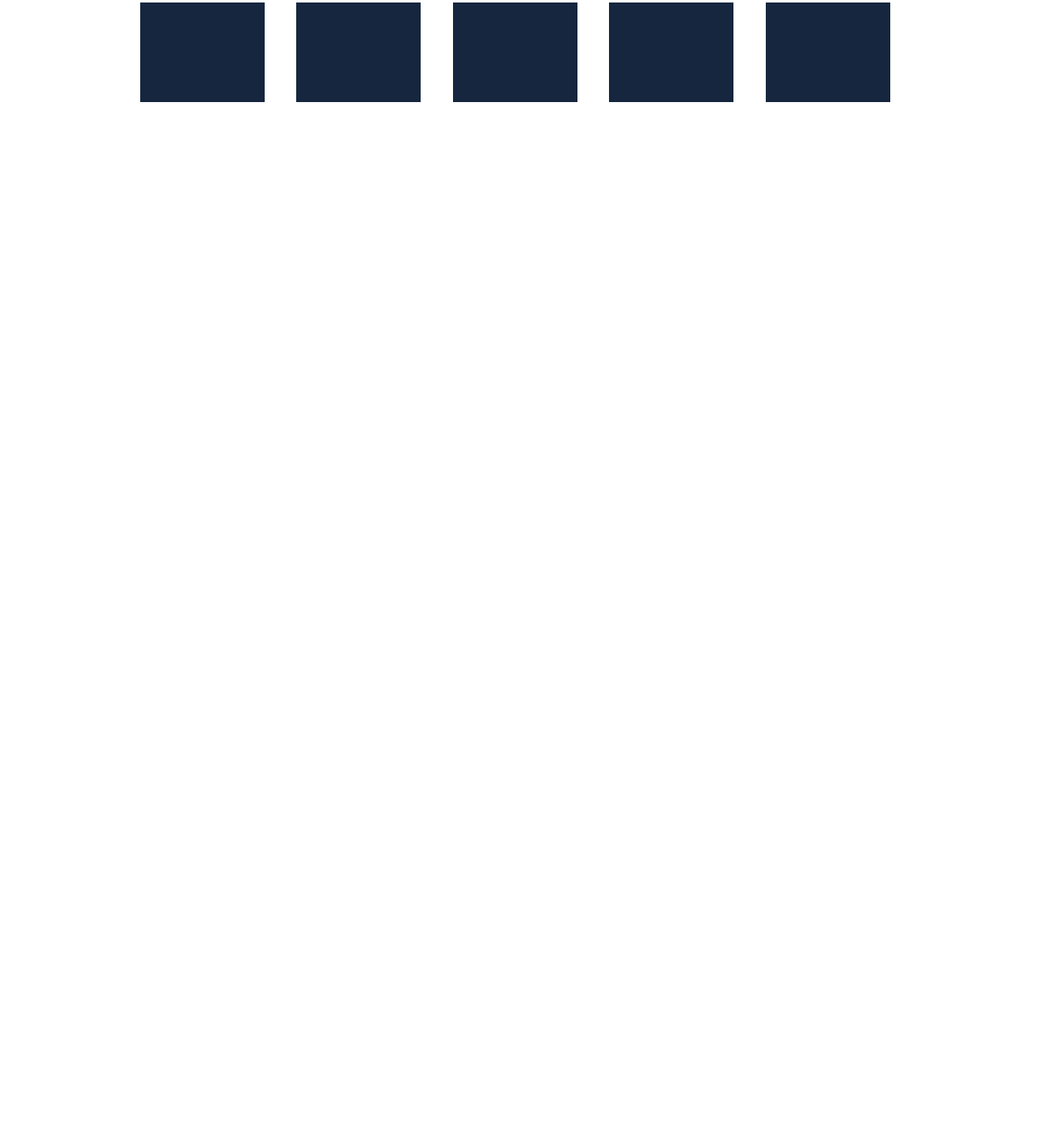
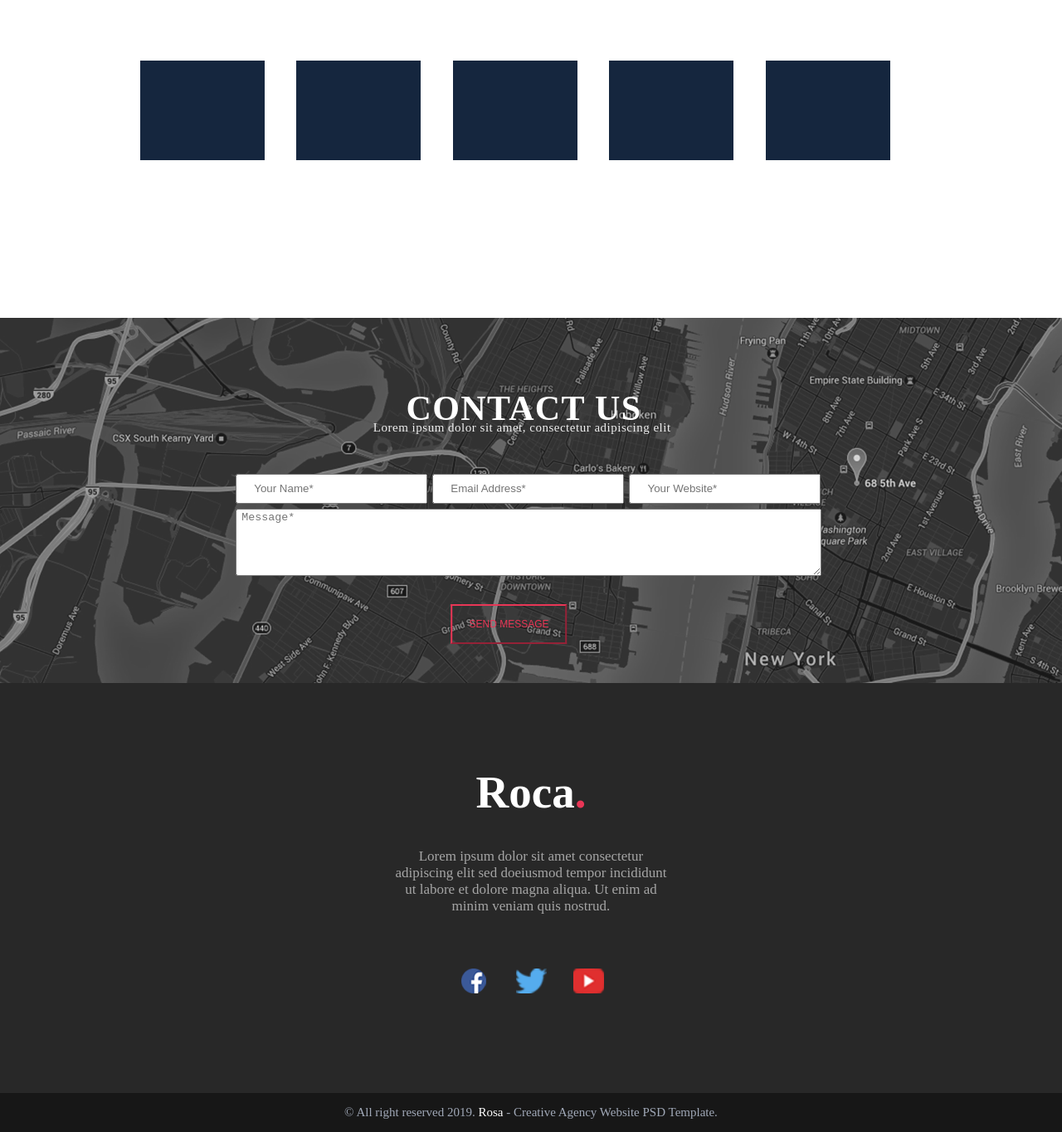
Before and after one commit to nikakek/final-project, a plain HTML site: page index.html in a window 1280 px wide. Shown: the part 5796-7160 px from the top of the page at 83% size. Before the commit the page ends 5919 px from the top, so only its background shows below. Drawn offline with Linux system fonts and the light colour scheme; a web font is replaced by a local one.

Commit message:
done(fonts left)

```diff
--- a/index.html
+++ b/index.html
@@ -362,6 +362,41 @@
   </div>
 </section>
 
+<section class="contactSection">
+  <img src="src/images/map.jpg" alt="mapPhoto">
+    <h2>CONTACT US</h2>
+    <p>Lorem ipsum dolor sit amet, consectetur adipiscing elit</p>
+
+  <div class="signContainer">
+    <form id="contactSign" method="POST" action="https://borjomi.loremipsum.ge/api/send-message">
+     <div id="inputs">
+      <input type="text" id="name" name="name" placeholder="Your Name*" required><br><br>
+      <input type="email" id="email" name="email" placeholder="Email Address*" required><br><br>
+      <input type="text" id="website" name="website" placeholder="Your Website*" required><br><br>
+      </div>
+      <textarea id="message" name="message" placeholder="Message*" rows="5" cols="30" required></textarea><br><br>
+      <input type="submit" value="SEND MESSAGE"  id="submitButton">
+    </form>
+  </div>
+</section>
+
+<footer>
+  <div id="rocaContainer">
+    <h1>Roca <span>.</span> </h1>
+    <p>Lorem ipsum dolor sit amet consectetur adipiscing elit sed doeiusmod tempor incididunt ut labore et dolore magna aliqua. Ut enim ad minim veniam quis nostrud.</p>
+    <div id="footerLinks">
+      <a href="https://www.facebook.com/nika.kekenadze.9" target="_blank"> <img src="src/images/facebook.png" alt=""></a>
+      <a href="https://twitter.com/nika_kekenadze?t=7t7PTkNSz9m6r_PITAM1TQ&s=07" target="_blank"><img src="src/images/twitter.png" alt=""></a>
+      <a href="https://www.youtube.com/channel/UCQrVW58pe9UN6HrGRwbM-1Q" target="_blank"> <img src="src/images/youtube.png" alt=""></a>
+    </div>
+  </div>
+
+  <div class="footerBottom">
+    <p>© All right reserved 2019. <span> Rosa </span> - Creative Agency Website PSD Template.</p>
+  </div>
+</footer>
+
+
 
     <script src="src/js/app.js"></script>
 </body>
--- a/src/css/styles.css
+++ b/src/css/styles.css
@@ -549,16 +549,10 @@ margin-left: 28px;
   color: #444444;
 }
 
-
-
-
-
-
-
-
 #rosaTeamCards{
   display: flex;
   justify-content: center;
+  margin-top: 120px;
 }
 
 .square {
@@ -591,10 +585,145 @@ margin-left: 28px;
 
 
 .square h3{
- font-size: 13px;
+  display: flex;
+ font-size: 15px;
+ justify-content: center;
 }
 
 .square p{
   font-size: 10px;
   width: 100%;
+  text-align: center;
+  color: #626262;
 }
+
+.contactSection img{
+  margin-top: 190px;
+  width: 100%;
+  opacity: 0.71;
+  filter: invert(800%);
+  opacity: 0.9;
+  filter: blur(100%);
+  position: relative;
+}
+
+.contactText{
+  display: flex;
+  justify-content: center;
+}
+
+.contactSection h2{
+  display: flex;
+  justify-content: center;
+  position: absolute;
+  color: white;
+  margin-top: -28%;
+  left: 50%;
+  transform: translateX(-53%);
+  letter-spacing: 1.35px;
+  font-size: 42px;
+
+}
+
+.contactSection p{
+  position: absolute;
+  text-align: center;
+  letter-spacing: 0.51px;
+  color: #EEEEEE;
+  margin-top: -25%;
+  left: 50%;
+  transform: translateX(-53%);
+  font-size: 15px;
+}
+
+.signContainer{
+  position: absolute;
+  margin-top: -20%;
+  left: 50%;
+  transform: translateX(-60%);
+}
+
+#inputs{
+  display: flex;
+}
+
+#inputs input{
+  margin-left: 1%;
+  padding-left: 20px;
+  padding-right: 5%;
+}
+
+#contactSign textarea{
+  margin-left: 1%;
+  width: 115.4%;
+  padding-left: 1%;
+  margin-top: 1%;
+
+}
+
+#submitButton{
+  padding: 15px 20px;
+  color: #E93656;
+  border-color: #E93656;
+  background: none;
+  cursor: pointer;
+  display: block;
+  font-size: 12px;
+  margin-left: 44%;
+  margin-top: 2%;
+}
+
+
+
+footer{
+  margin-top: -41px;
+
+}
+
+#rocaContainer {
+  background-color: #282828;
+  padding-bottom: 100px;
+}
+
+#rocaContainer *{
+  display: flex;
+  justify-content: center;
+}
+
+#rocaContainer p{
+  max-width: 26%;
+  text-align: center;
+  margin: auto;
+  color: #A5A5A5;
+  font-size: 17px;
+}
+
+#rocaContainer h1{
+  color: white;
+  font-size: 55px;
+  padding-top: 100px;
+}
+
+#rocaContainer span{
+  color: #E93656;
+}
+
+.footerBottom {
+  display: flex;
+  justify-content: center;
+  background-color: rgb(23, 23, 23);
+}
+
+.footerBottom p {
+  font-size: 15px;
+  color: rgb(160, 168, 183);
+}
+
+.footerBottom span {
+  color: #FFFFFF;
+}
+
+#footerLinks a{
+  padding: 20px;
+  margin-top: 45px;
+}
--- a/src/js/app.js
+++ b/src/js/app.js
@@ -27,8 +27,37 @@ links.forEach(link => {
 });
 
 
+window.addEventListener("scroll", updateProgressBars);
 
+function updateProgressBars() {
+  var designProgress = document.getElementById("designProccent");
+  var photographyProgress = document.getElementById("photographyProccent");
+  var markingProgress = document.getElementById("markingProccent");
+  var photoshopProgress = document.getElementById("photoshopProccent");
 
+  var windowHeight = window.innerHeight;
+  var scrollPosition = window.scrollY || window.pageYOffset;
+
+  var designOffsetTop = designProgress.offsetTop;
+  var photographyOffsetTop = photographyProgress.offsetTop;
+  var markingOffsetTop = markingProgress.offsetTop;
+  var photoshopOffsetTop = photoshopProgress.offsetTop;
+
+  var designProgressWidth = (scrollPosition + windowHeight >= designOffsetTop) ? 80 : 0;
+  var photographyProgressWidth = (scrollPosition + windowHeight >= photographyOffsetTop) ? 65 : 0;
+  var markingProgressWidth = (scrollPosition + windowHeight >= markingOffsetTop) ? 50 : 0;
+  var photoshopProgressWidth = (scrollPosition + windowHeight >= photoshopOffsetTop) ? 30 : 0;
+
+  designProgress.style.width = designProgressWidth + "%";
+  photographyProgress.style.width = photographyProgressWidth + "%";
+  markingProgress.style.width = markingProgressWidth + "%";
+  photoshopProgress.style.width = photoshopProgressWidth + "%";
+
+  designProgress.style.transition = "width 0.5s ease";
+  photographyProgress.style.transition = "width 0.5s ease";
+  markingProgress.style.transition = "width 0.5s ease";
+  photoshopProgress.style.transition = "width 0.5s ease";
+}
 
 
 var cards = document.getElementsByClassName('card');
@@ -208,3 +237,30 @@ for (var i = 0; i < squares.length; i++) {
   activeSquare = this;
   });
 }
+
+
+const form = document.getElementById('contactSign');
+
+form.addEventListener('submit', function(event) {
+  event.preventDefault();
+
+  const formData = new FormData(form);
+  const params = new URLSearchParams(formData);
+
+  fetch(form.action, {
+    method: 'POST',
+    body: params
+  })
+  .then(response => response.json())
+  .then(data => {
+    if (data.status === 1) {
+      alert("Thank you for getting in touch! We appreciate you contacting us.");
+    } else {
+      alert("There was an error while sending your message. Please try again later.");
+    }
+  })
+  .catch(error => {
+    console.error('Error:', error);
+    alert("There was an error while sending your message. Please try again later.");
+  });
+});
```
Also changed, not shown: src/images/map.jpg (added).
